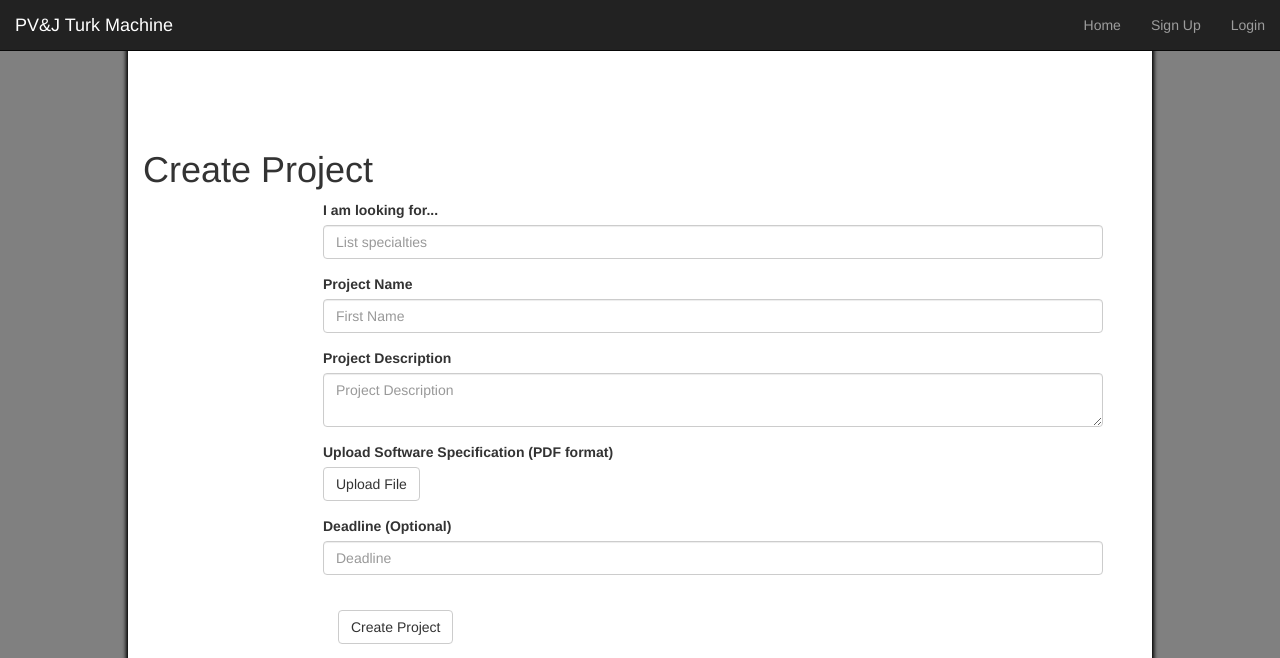
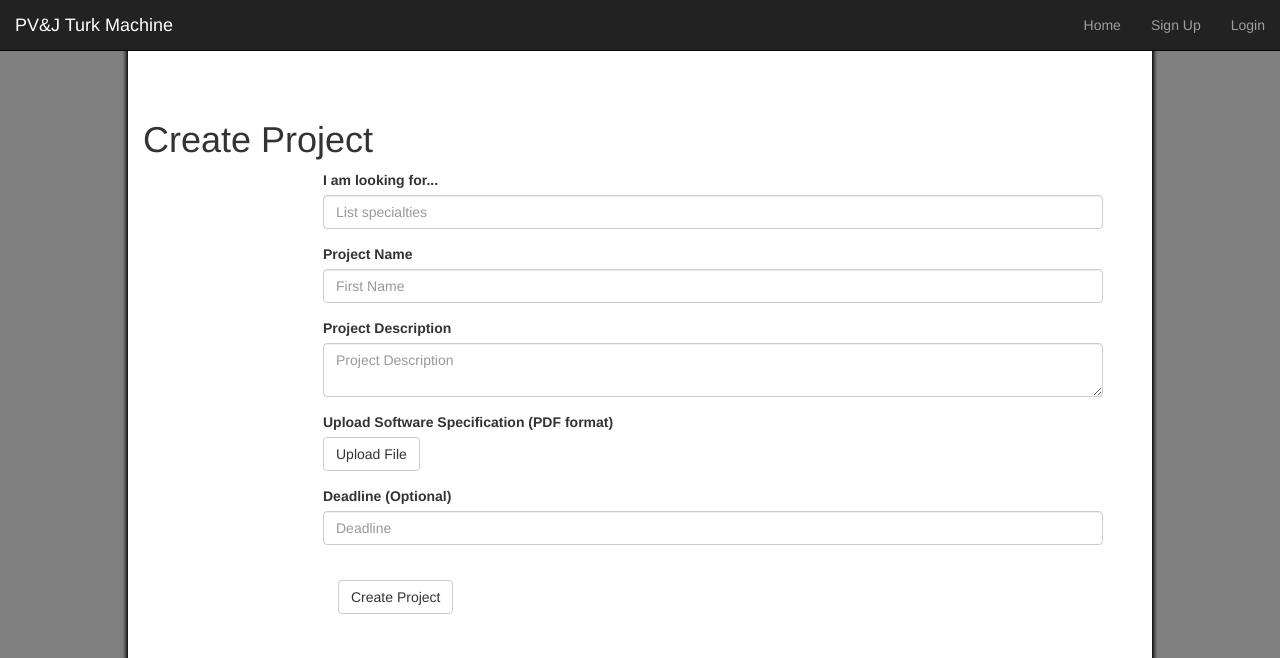
Before and after one commit to jamesw8/PVJ-Turk, a Flask app: page /create in a window 1280 px wide. Shown: the top 658 px of the page. Run offline with Flask 2, Linux system fonts and the light colour scheme; some libraries are stand-ins or nearby versions.

Commit message:
Style update

```diff
--- a/static/css/styles.css
+++ b/static/css/styles.css
@@ -32,7 +32,7 @@ i {
 }
 
 .header {
-	margin-top: 80px !important;
+	margin-top: 50px !important;
 }
 
 body {
```
